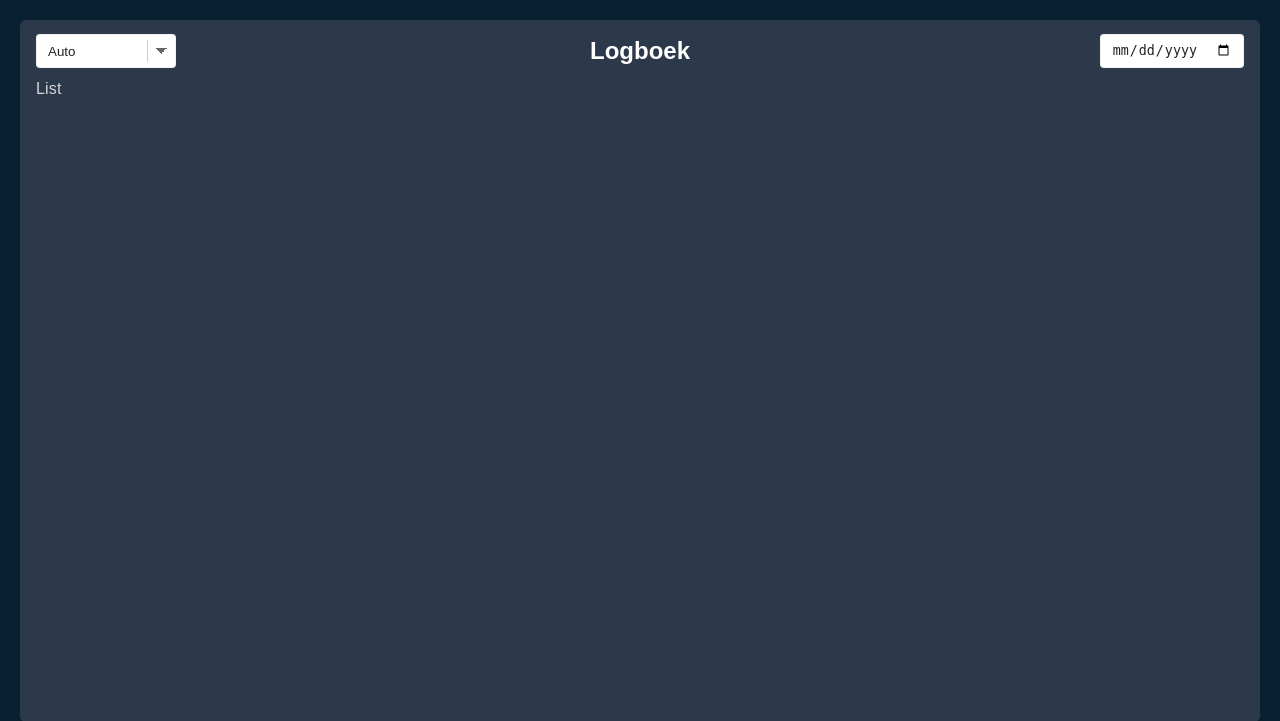
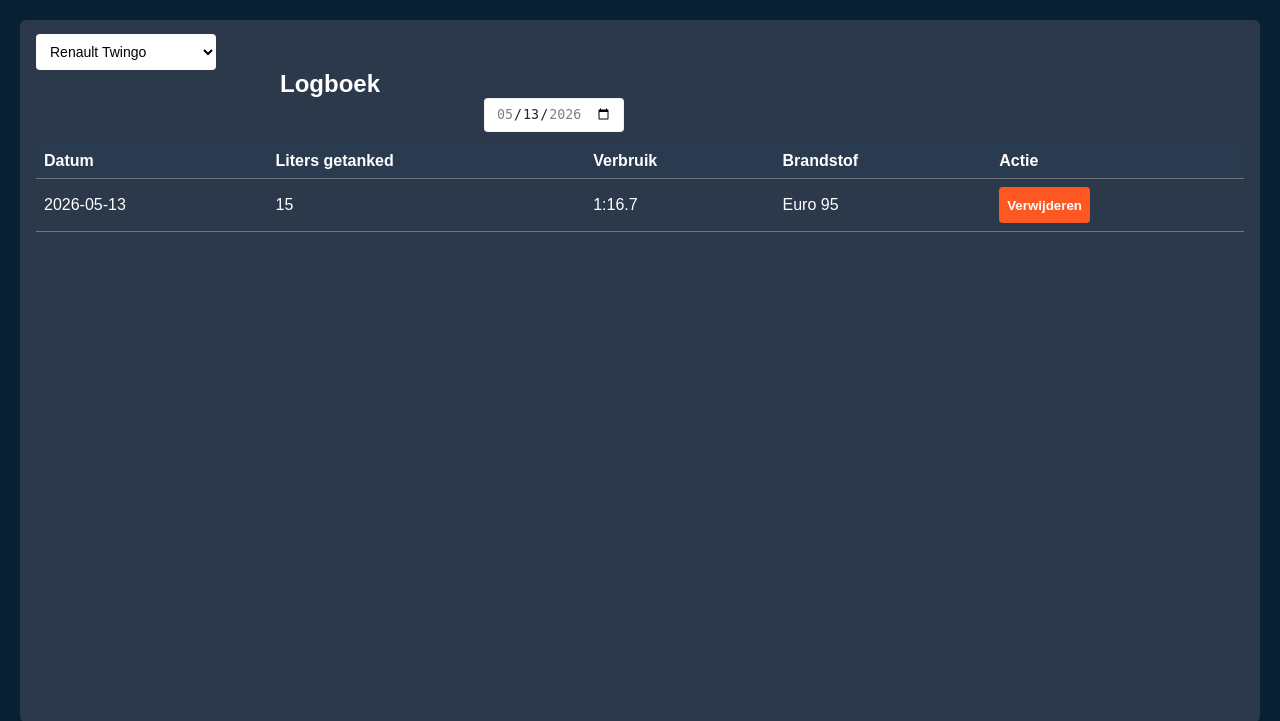
Before and after one commit to ps253993/verbruikbeheer, a Flask app: page /log in a window 1280 px wide. Shown: the part 45-766 px from the top of the page. Run offline with Flask 3, Linux system fonts and the light colour scheme; a user stored in the database is signed in; data comes from the database, SQL or seed files in the repository; both versions use the stored data as it was after the commit.

Commit message:
Logboek pagina af

```diff
--- a/app.py
+++ b/app.py
@@ -4,7 +4,7 @@ import secrets
 from src.auth import auth_get, login_post, signup_post, logout_post, authicated
 from src.car_management import cars_get, addcar_post, deletecar_post
 from src.dashboard import dashboard_get, dashboard_post, refuel_post, export_post, tempDir
-from src.log import log_get, log_post
+from src.log import log_get, log_post, deleteRefuel_post
 
 app = Flask(__name__)
 app.secret_key = secrets.token_hex()
@@ -77,6 +77,13 @@ def log():
     else:
         return redirect(url_for("login"))
 
+@app.route("/log/delete_refuel", methods=['POST'])
+def delete_refuel():
+    if authicated():
+        return deleteRefuel_post(request)
+    else:
+        return redirect(url_for("login"))
+
 #autos pagina
 @app.route("/cars", methods=['GET'])
 def cars():
--- a/src/dashboard.py
+++ b/src/dashboard.py
@@ -1,12 +1,10 @@
-from datetime import datetime
 from flask import session, url_for, redirect, render_template, send_file
 import sqlite3
-import datetime
 import xlsxwriter
 import csv
 import os
 import tempfile
-
+import datetime
 
 db = sqlite3.connect("db/verbruikData.db", check_same_thread=False)
 
--- a/src/log.py
+++ b/src/log.py
@@ -1,13 +1,49 @@
-from flask import Flask, session, url_for, redirect, request, render_template
-import secrets
+from flask import session, url_for, redirect, render_template
 import sqlite3
-import requests
-from werkzeug.security import check_password_hash, generate_password_hash
+import datetime
 
 db = sqlite3.connect("db/verbruikData.db", check_same_thread=False)
 
-def log_get(request):
-    return render_template("log.html")
+def log_get(request=None):
+
+    cars = db.execute("SELECT car_name, car_id, car_kilometers FROM cars WHERE user_id = ?", (session['user'],)).fetchall()
+
+    car = request.form['car_select'] if request and 'car_select' in request.form else None
+
+    #global carId
+
+    if car:
+        carId = db.execute("SELECT car_id FROM cars WHERE car_name = ? AND user_id = ?", (car, session['user'])).fetchone()[0]
+    elif cars:
+        car = cars[0][0]
+        carId = cars[0][1]
+    else:
+       return redirect(url_for("cars"))
+
+    maxDate = datetime.date.today()
+    minDate = db.execute("SELECT MIN(fuelmoment_date) FROM refuels WHERE car_id = ?", (carId,)).fetchone()[0]
+    startDate = request.form['start_date'] if request and 'start_date' in request.form else maxDate
+
+    refuels = db.execute("""select fuelmoment_id, fuelmoment_date, fuelmoment_liters, fuelmoment_usage, fuelmoment_type
+                         from refuels
+                         where car_id = ?
+                         and fuelmoment_date between ? and ?
+                         order by fuelmoment_date desc""",
+                         (carId, minDate, startDate)).fetchall()
+
+    return render_template("log.html",
+                           refuels=refuels,
+                           cars=cars,
+                           minDate=minDate,
+                           maxDate=maxDate,
+                           selectedDate=startDate,
+                           selectedCar=car)
 
 def log_post(request):
-    pass
+    return log_get(request)
+
+def deleteRefuel_post(request):
+    refuel_id = request.form['refuel_id']
+    db.execute("DELETE FROM refuels WHERE fuelmoment_id = ? AND user_id = ?", (refuel_id, session['user']))
+    db.commit()
+    return redirect(url_for("log"))
--- a/templates/log.html
+++ b/templates/log.html
@@ -26,30 +26,60 @@
 
       <!-- Bovenste regel: dropdown (links), titel (midden), datum (rechts) -->
       <div class="board__bar">
+        <form method="post">
         <div class="board__left">
           <label class="sr-only" for="filter">Filter</label>
-          <select id="filter" class="select">
-            <option selected>Auto</option>
-            <option>Optie 1</option>
-            <option>Optie 2</option>
-            <option>Optie 3</option>
+          <select name="car_select" class="car-select" onchange="this.form.submit()">
+              {% if cars %}
+                  {% for car in cars %}
+                      <option name='car_select' value='{{ car[0] }}' {% if car[0] == selectedCar %}selected{% endif %}>{{ car[0] }}</option>
+                  {% endfor %}
+              {% else %}
+                  <option>Geen autos beschikbaar</option>
+              {% endif %}
           </select>
         </div>
+
 
         <h2 class="board__title">Logboek</h2>
 
         <div class="board__right">
           <label class="sr-only" for="datum">Datum</label>
-          <input id="datum" class="input" type="date" placeholder="Datum" />
+          <input class="input" type="date" name="start_date" min="{{ minDate }}" max="{{ maxDate }}" value="{{ selectedDate }}" onchange="this.form.submit()"/>
         </div>
+        </form>
       </div>
 
       <!-- Lijst-gebied -->
-      <div class="board__list">
-        <div class="placeholder">List</div>
-        <!--
-          Hier kun je later je echte logregels renderen (UL/LI of cards).
-        -->
+       <div class="board__list">
+        <table>
+                <thead>
+                    <tr>
+                        <th>Datum</th>
+                        <th>Liters getanked</th>
+                        <th>Verbruik</th>
+                        <th>Brandstof</th>
+                        <th>Actie</th>
+                    </tr>
+                </thead>
+                <tbody>
+                  {% if refuels %}
+                    {% for refuel in refuels %}
+                      <tr>
+                        <td>{{ refuel[1] }}</td>
+                        <td>{{ refuel[2] }}</td>
+                        <td>{{ refuel[3] }}</td>
+                        <td>{{ refuel[4] }}</td>
+                        <td>
+                          <form method='post' action='{{ url_for("delete_refuel") }}'>
+                              <input type='hidden' name='refuel_id' value='{{ refuel[0] }}'><button class='btn' type='submit'>Verwijderen</button>
+                          </form>
+                        </td>
+                      </tr>
+                    {% endfor %}
+                  {% endif %}
+                </tbody>
+            </table>
       </div>
 
     </section>
```
Also changed, not shown: db/verbruikData.db.
